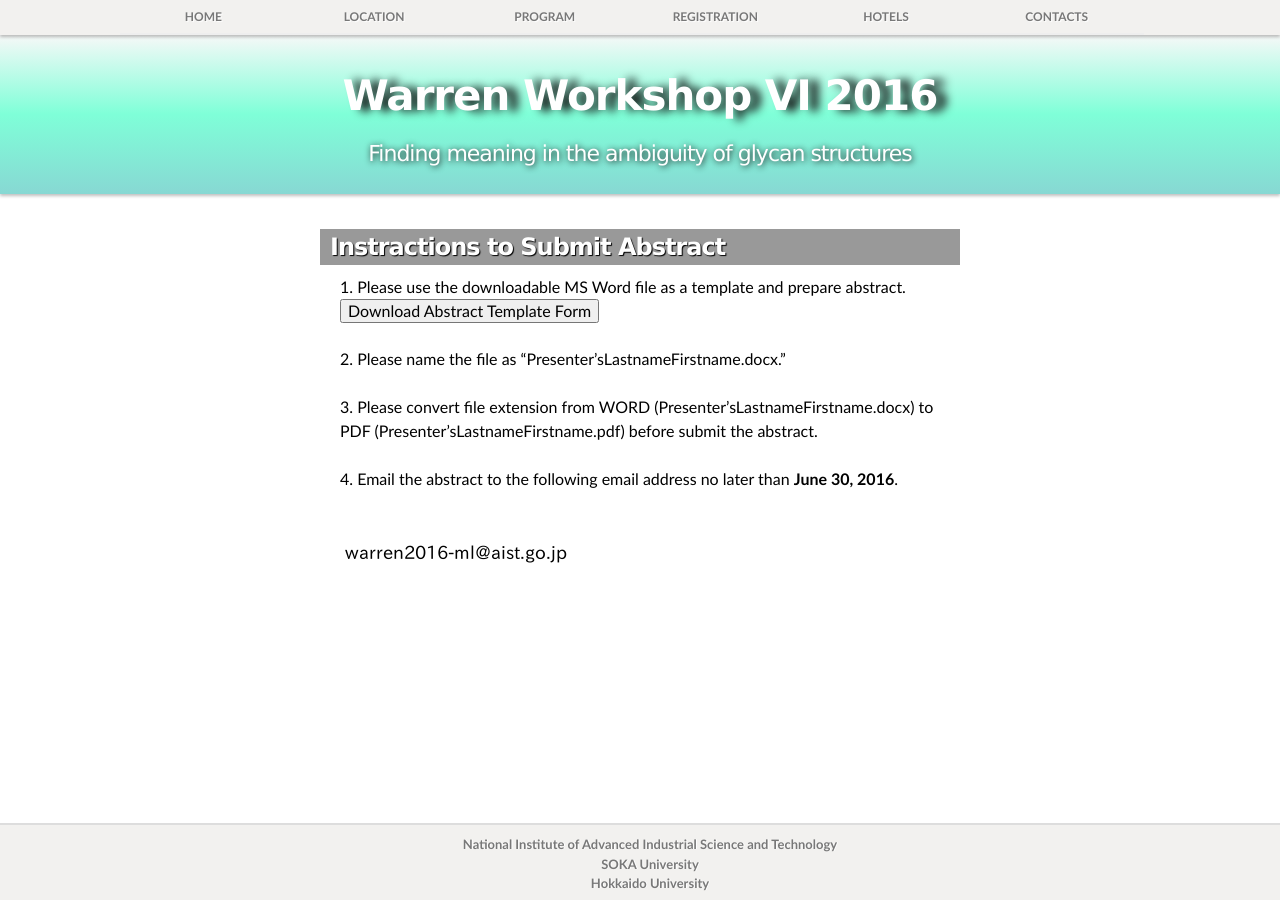
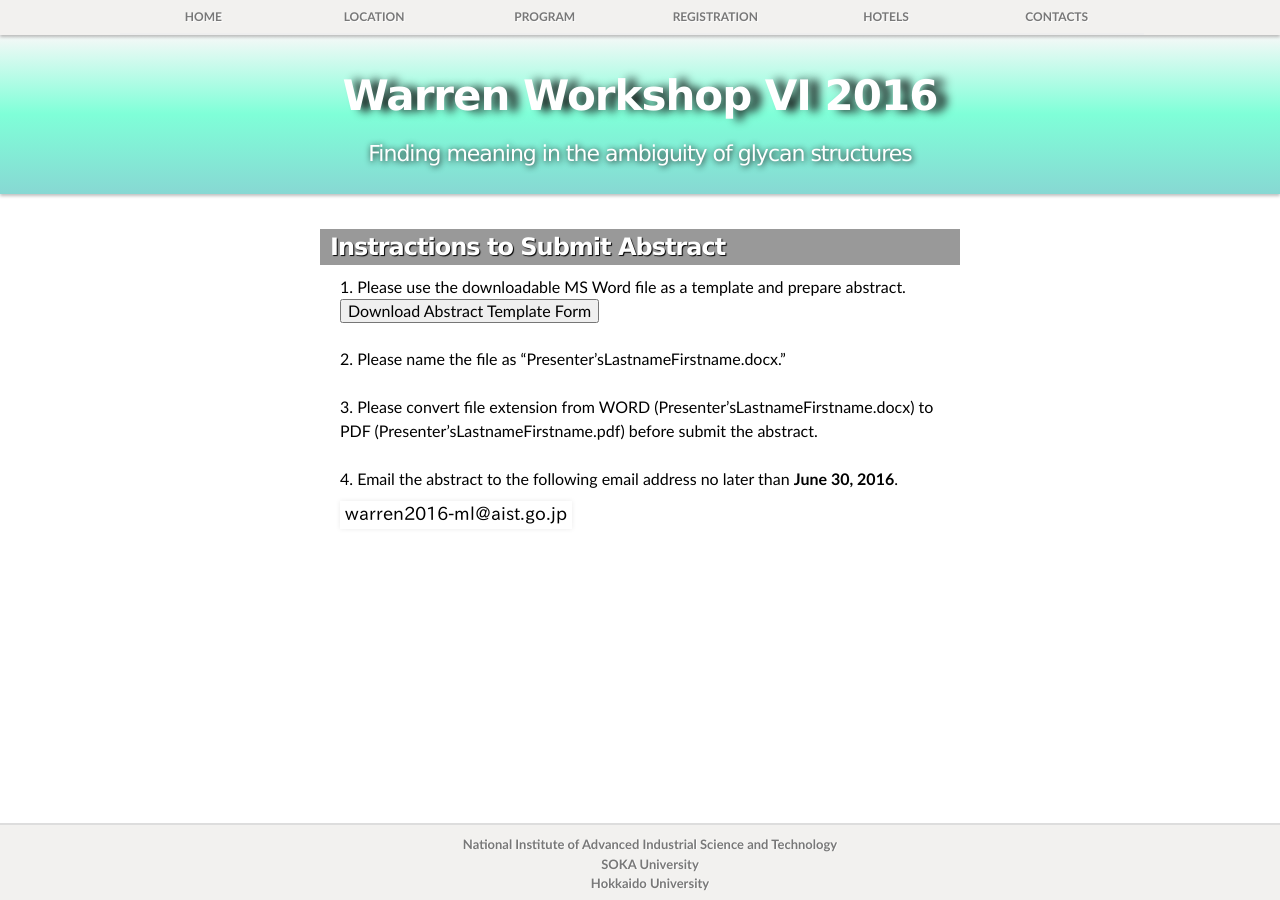
Before and after one commit to yamazakiM/test_warren2016, a Jekyll site: the page built from registration/submit.html, in a window 1280 px wide. Built offline with Jekyll 4.4.1, drawn with Linux system fonts in a browser that asks for light colours; nearby versions of some CDN libraries; library files that are not in the unit come from our copies.

Commit message:
Update submit.html

```diff
--- a/registration/submit.html
+++ b/registration/submit.html
@@ -11,7 +11,7 @@ layout: default
 <ul class="instraction">
   <li>
    1. Please use the downloadable MS Word file as a template and prepare abstract.<a href="{{site.url}}/images/AbstractTemplateForm.docx">
-     &nbsp;&nbsp;&nbsp;<input id="button_submit" class="button_submit" type="button" alt="submit" value="Download Abstract Template Form"></a>
+     <input id="button_submit_instraction" class="button_submit" type="button" alt="submit" value="Download Abstract Template Form"></a>
   </li>
   <br>
   <li>
@@ -23,8 +23,8 @@ layout: default
   </li>
   <br>
   <li>
-    4. Email the abstract to the following email address no later than <strong>June 30, 2016</strong>.<br>
-&nbsp;&nbsp;&nbsp;<img class="contact" alt="warrenworkshop_email.png" src="../../images/warrenworkshop_email.png" border="0">
+    4. Email the abstract to the following email address no later than <strong>June 30, 2016</strong>.
+<img class="submit" alt="warrenworkshop_email.png" src="../../images/warrenworkshop_email.png" border="0">
   </li>
 </ul>
 
```
